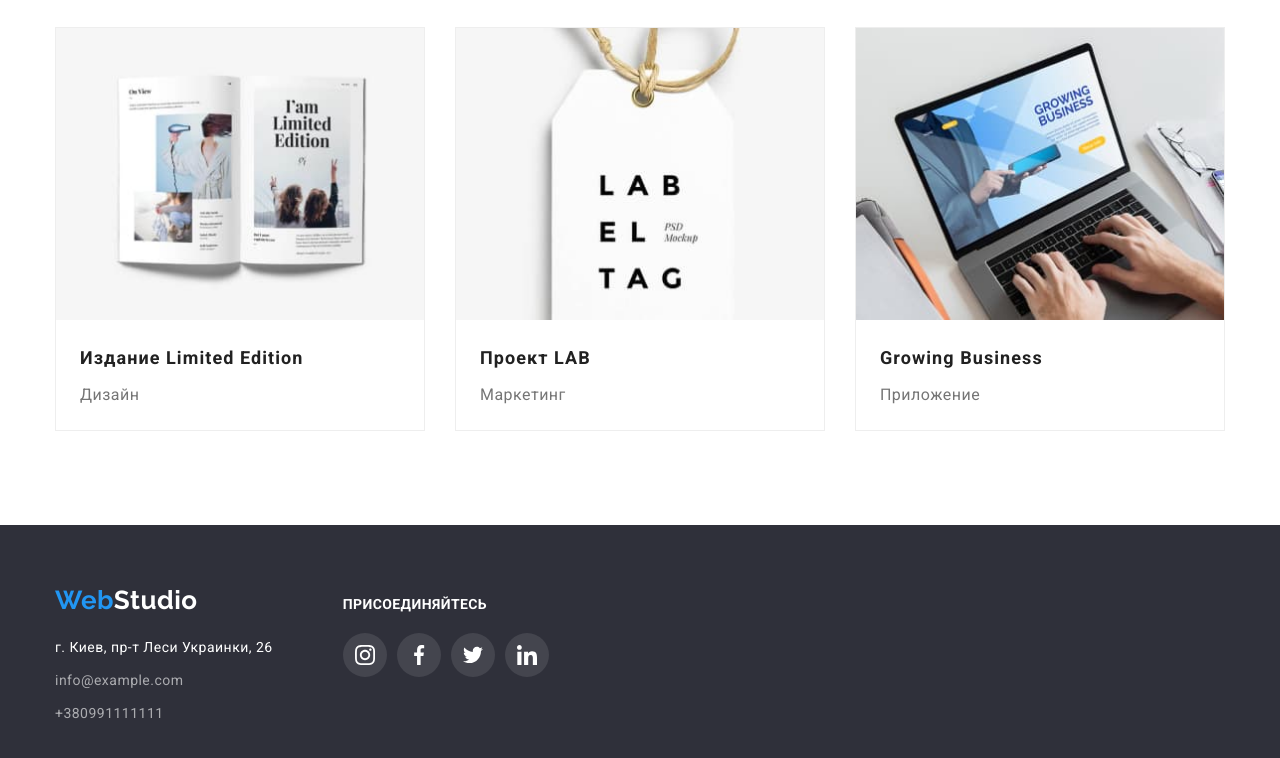
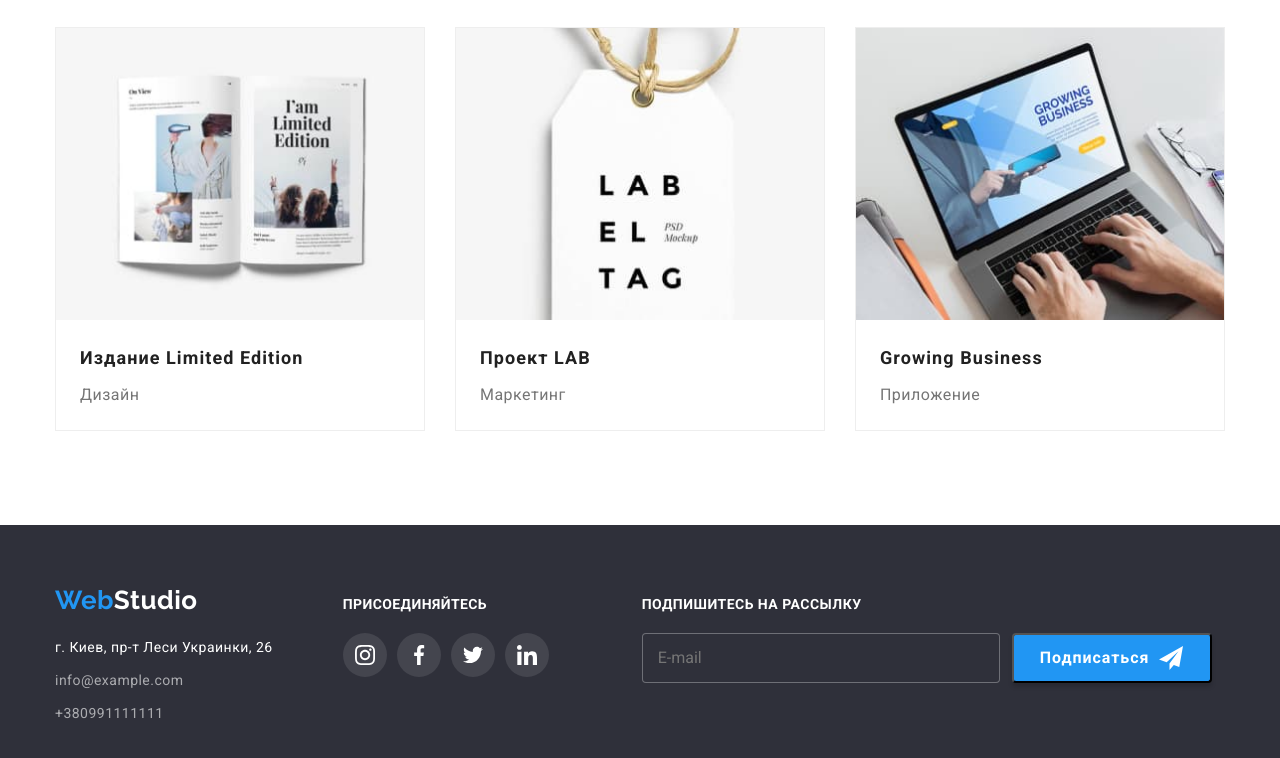
Before and after one commit to decoy1997/goit-markup-hw-06, a plain HTML site: page portfolio.html in a window 1280 px wide. Shown: the part 1107-1865 px from the top of the page. Drawn offline with nearby package versions, Linux system fonts and the light colour scheme.

Commit message:
footer portfolio

```diff
--- a/portfolio.html
+++ b/portfolio.html
@@ -221,6 +221,19 @@
             </li>
           </ul>
         </div>
+        <div class="follow-us">
+          <h2 class="follow-us-title">Подпишитесь на рассылку</h2>
+          <form class="follow-us-form">
+            <!-- <label for="mail">Email</label> -->
+            <input type="email" id="mail" placeholder="E-mail" />
+            <button type="submit" class="follow-btn">
+              Подписаться
+              <svg class="btn-form">
+                <use href="./images/sprite.svg#telegramm"></use>
+              </svg>
+            </button>
+          </form>
+        </div>
       </div>
     </footer>
     <script src="./js/modal.js"></script>
```
